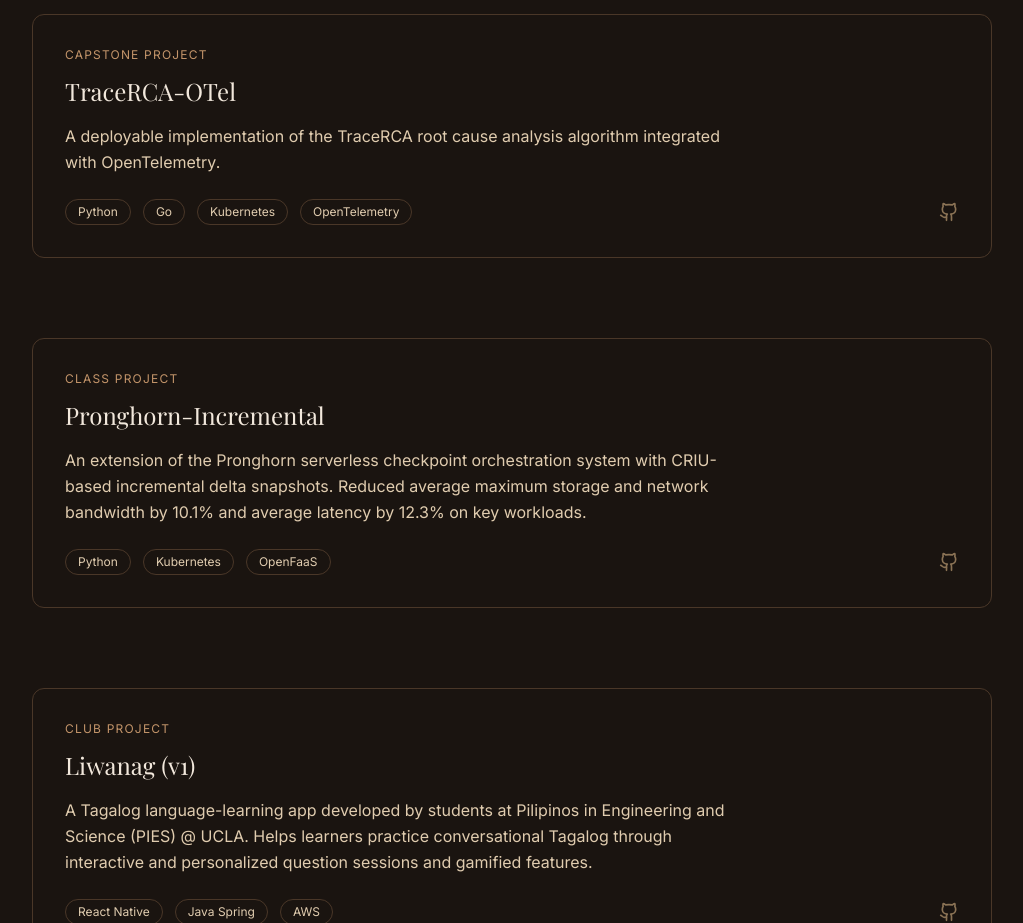
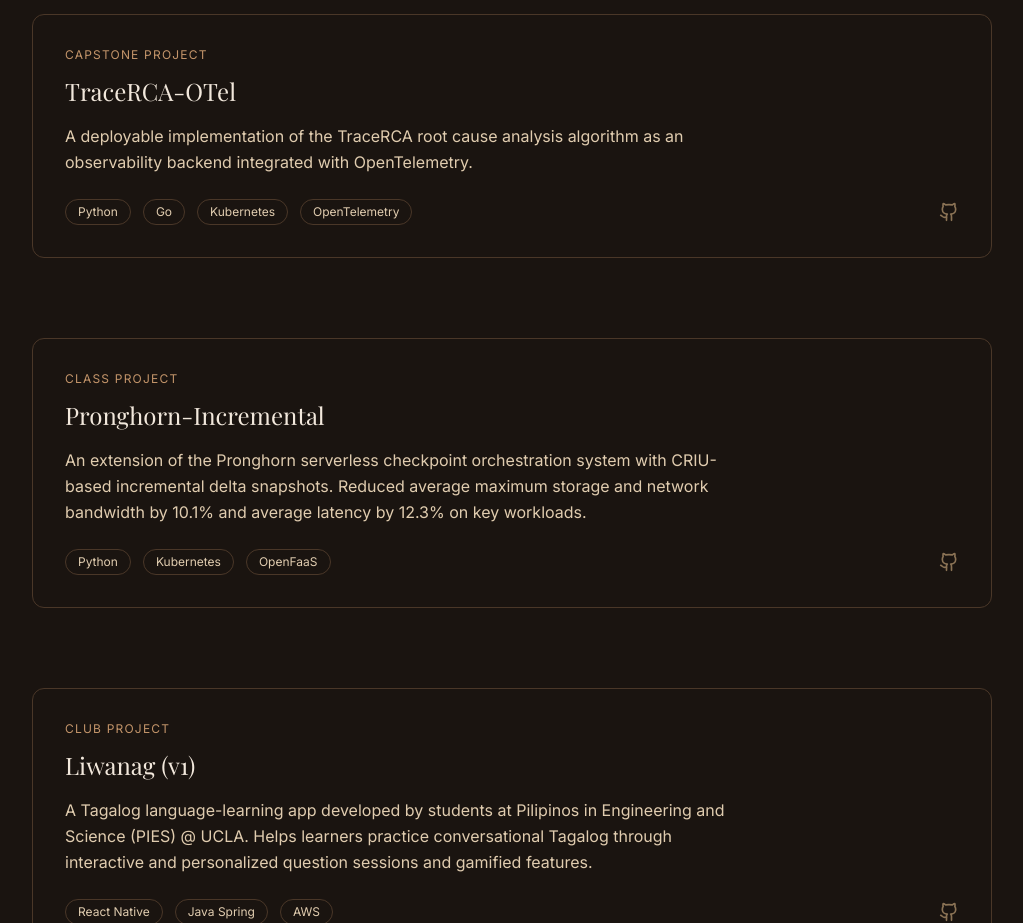
Before and after one commit to Jared-Velasquez/personal-website, a Next.js app: page / in a window 1280 px wide. Shown: the part 2900-3823 px from the top of the page, without its empty margins (128-1151 px from the left). Built offline with nearby package versions, Linux system fonts and the light colour scheme; a web font is replaced by a local one.

Commit message:
feat: add to TraceRCA-OTel description

```diff
--- a/src/app/components/Projects.tsx
+++ b/src/app/components/Projects.tsx
@@ -17,7 +17,7 @@ const projects: Project[] = [
   {
     title: "Capstone Project",
     name: "TraceRCA-OTel",
-    description: "A deployable implementation of the TraceRCA root cause analysis algorithm integrated with OpenTelemetry.",
+    description: "A deployable implementation of the TraceRCA root cause analysis algorithm as an observability backend integrated with OpenTelemetry.",
     tech: ["Python", "Go", "Kubernetes", "OpenTelemetry"],
     github: "https://github.com/Jared-Velasquez/TraceRCA-OTel"
   },
```
